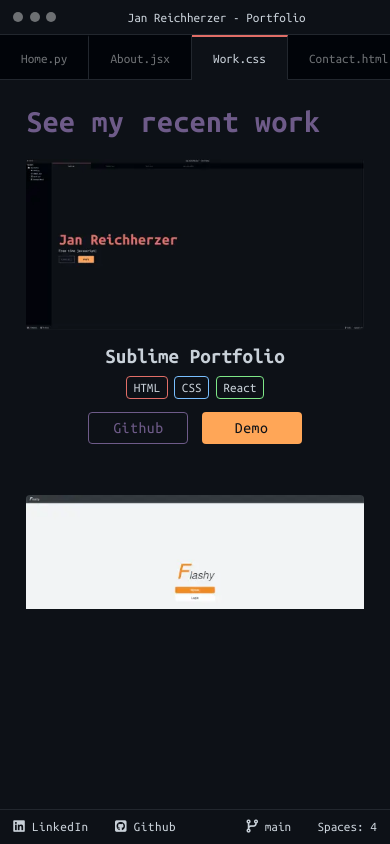
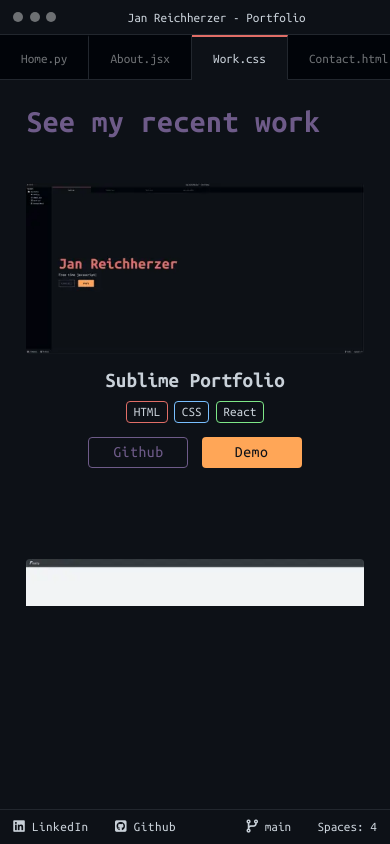
Before and after one commit to Lone1106/sublime-portfolio, a React (Create React App) app: page /work in a window 390 px wide. Built offline with nearby package versions, Linux system fonts and the light colour scheme.

Commit message:
Fixed meqia queries

```diff
--- a/src/components/about/About.module.css
+++ b/src/components/about/About.module.css
@@ -1,5 +1,5 @@
 .about {
-    padding: 4rem;
+    padding: 2rem;
 }
 
 .text {
@@ -42,7 +42,6 @@
     }
 
     .about {
-        padding: 2rem;
         height: 650px;
         overflow-y: scroll;
     }
@@ -56,7 +55,6 @@
 
 @media (max-width: 34em) {
     .about {
-        padding: 2rem;
         height: 550px;
         overflow-y: scroll;
     }
--- a/src/components/contact/Contact.module.css
+++ b/src/components/contact/Contact.module.css
@@ -1,5 +1,5 @@
 .contact {
-    padding: 4rem;
+    padding: 2rem;
 }
 
 .form {
@@ -85,10 +85,6 @@
 }
 
 @media (max-width: 34rem) {
-    .contact {
-        padding: 2rem;
-    }
-
     .form {
         width: 100%;
     }
--- a/src/components/home/Home.js
+++ b/src/components/home/Home.js
@@ -25,7 +25,7 @@ function Home() {
                     <Link to="/contact" className={classes.link}>
                         Contact
                     </Link>
-                    <Link to="/projects" className={classes.link}>
+                    <Link to="/work" className={classes.link}>
                         Work
                     </Link>
                 </div>
--- a/src/components/home/Home.module.css
+++ b/src/components/home/Home.module.css
@@ -1,5 +1,5 @@
 .home {
-    padding: 4rem;
+    padding: 2rem;
     display: flex;
     justify-content: flex-start;
     align-items: center;
@@ -68,10 +68,6 @@ h1 {
         font-size: 1.2rem;
     }
 
-    .home {
-        padding: 2rem;
-    }
-
     h1 {
         font-size: 3rem;
     }
--- a/src/components/projects/Projects.js
+++ b/src/components/projects/Projects.js
@@ -13,8 +13,8 @@ import Project from "./Project";
 function Projects() {
     return (
         <section className={classes.projects}>
-            <h2>See my recent work</h2>
             <figure className={classes.workItems}>
+                <h2 className={classes.header}>See my recent work</h2>
                 <Project
                     img={SublimePortfolio}
                     alt="Image of sublime text themed portfolio design project."
@@ -72,9 +72,7 @@ function Projects() {
                     img={AyameChan}
                     alt="Image Ayame-chan discord bot project."
                     title="Ayame-chan Discord Bot"
-                    tech={[
-                        ["Python", "blue"]
-                    ]}
+                    tech={[["Python", "blue"]]}
                     type=""
                     buttonText="Github"
                     download="https://github.com/Lone1106/ayame-chan-discord-bot"
--- a/src/components/projects/Projects.module.css
+++ b/src/components/projects/Projects.module.css
@@ -1,12 +1,12 @@
 .projects {
-    padding: 4rem;
+    padding: 2rem;
 }
 
 .workItems {
     padding-bottom: 3rem;
     display: grid;
     grid-template-columns: repeat(auto-fill, minmax(300px, 1fr));
-    grid-template-rows: 310px;
+    grid-template-rows: 50px;
     grid-auto-rows: 310px;
     gap: 2rem;
     height: 100%;
@@ -17,6 +17,10 @@
     text-align: center;
     border-radius: 4px;
     position: relative;
+}
+
+.header {
+    grid-column: 1 / -1;
 }
 
 .image {
@@ -101,19 +105,25 @@
         width: 100%;
     }
 
+    .workItems {
+        grid-auto-rows: 350px;
+        height: 950px;
+        overflow-y: scroll;
+    }
+}
+
+@media (max-width: 48em) {
+    .workItems {
+        height: 800px;
+    }
 }
 
 @media (max-width: 34em) {
-    .projects {
-        padding: 2rem;
-    }
-
     .work {
         width: 100%;
     }
 
     .workItems {
-        overflow-y: scroll;
-        height: 450px;
+        height: 500px;
     }
 }
```
